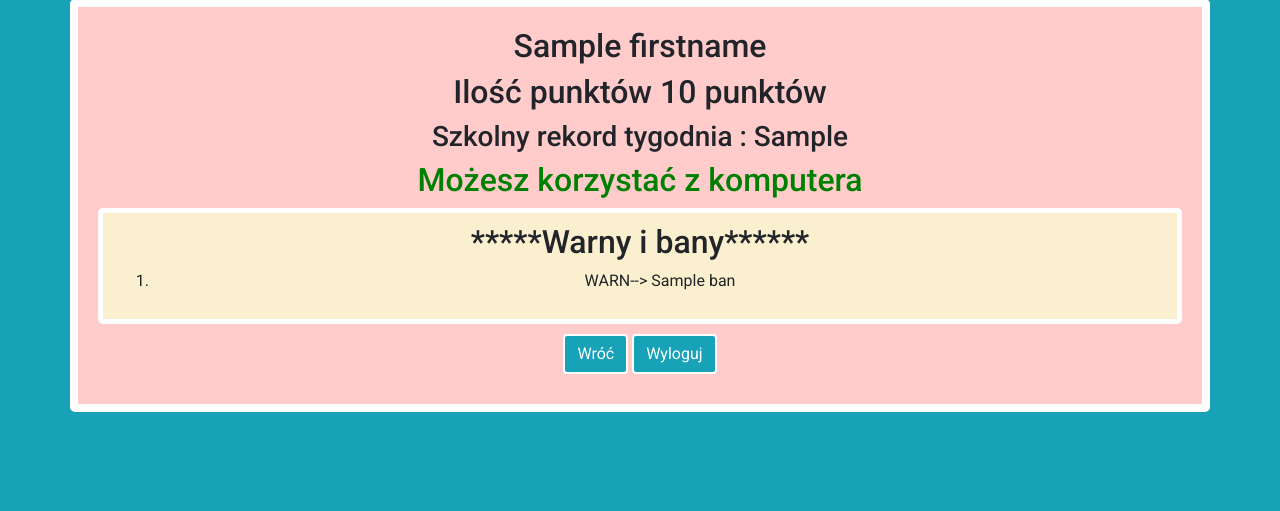
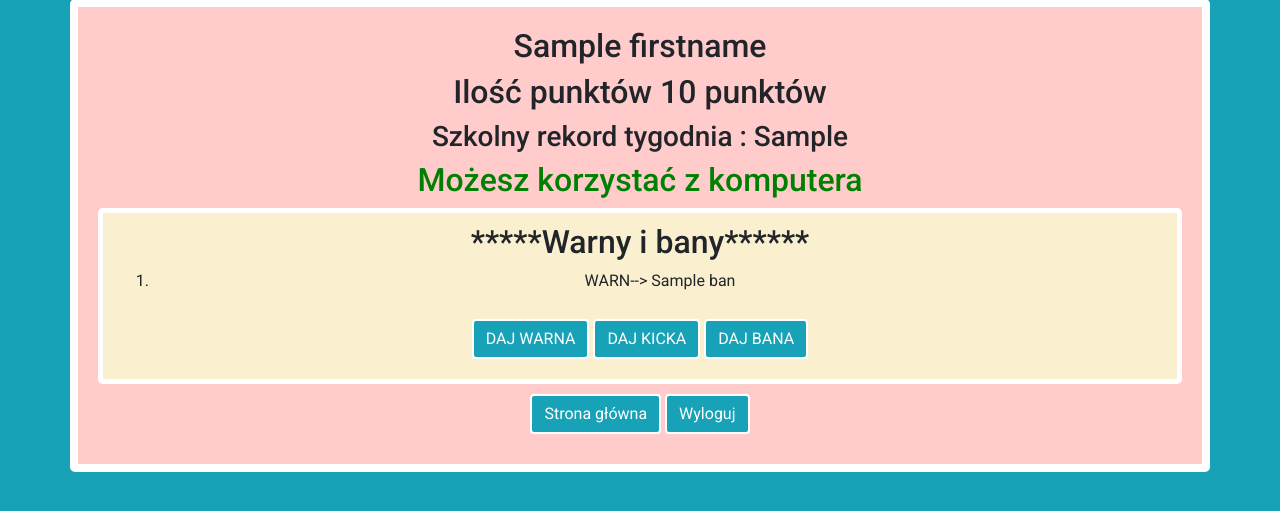
Before and after one commit to tgbdc7/zeton, a Flask app: template zeton/templates/bans_detail.html in a window 1280 px wide. Shown: the part 121-632 px from the top of the page. Run offline with Flask 2, Linux system fonts and the light colour scheme; the template is opened without the code that fills it: most values are stand-ins (such as "Sample title", 1, 10 or a date in 2020); some libraries are stand-ins or nearby versions.

Commit message:
edit warn buttons

```diff
--- a/zeton/templates/bans_detail.html
+++ b/zeton/templates/bans_detail.html
@@ -21,14 +21,28 @@
                 {% endfor %}
             </ol>
 
-                {% block bans %}{% endblock bans %}
+            <form>
+                <div class="form-group button">
+                    <a class="btn btn-info" href="/api/warn/{{ child.id }}?return_url=/bans_detail/{{ child.id }}">DAJ WARNA</a>
+
+                    <a class="btn btn-info" {% if child.bans.3.active %}
+                       disabled="disabled"
+                       {%endif%} href="/api/kick/{{ child.id }}?return_url=/bans_detail/{{ child.id }}">DAJ KICKA</a>
+
+                    <a class="btn btn-info" href="/api/ban/{{ child.id }}?return_url=/bans_detail/{{ child.id }}">DAJ BANA</a>
+
+                </div>
+            </form>
 
         </div>
     </div>
 
     <form>
         <div class="button">
-                <a class="btn btn-info" href="/">Wróć</a>
+            {% if role == 'caregiver' %}
+            <a class="btn btn-info" href="/child/{{ child.id }}">Wróć</a>
+            {% endif %}
+            <a class="btn btn-info" href="/">Strona główna</a>
             <a class="btn btn-info" href="/logout">Wyloguj</a>
         </div>
     </form>
--- a/zeton/views.py
+++ b/zeton/views.py
@@ -52,11 +52,13 @@ def child(child_id):
 
     return render_template('caregiver_panel.html', **context)
 
+
 @bp.route('/bans_detail/<child_id>')
 @auth.login_required
 def bans_detail(child_id):
     users.load_logged_in_user_data()
     logged_user_id = g.user_data['id']
+    role = g.user_data['role']
 
     try:
         child = users.get_child_data(child_id)
@@ -67,7 +69,6 @@ def bans_detail(child_id):
             users.is_child_under_caregiver(child_id, logged_user_id)):
         return abort(403)
 
-
-    context = {'child': child}
+    context = {'child': child, 'role': role}
 
     return render_template('bans_detail.html', **context)
```
Lines whose indentation alone changed are shown as unchanged.
